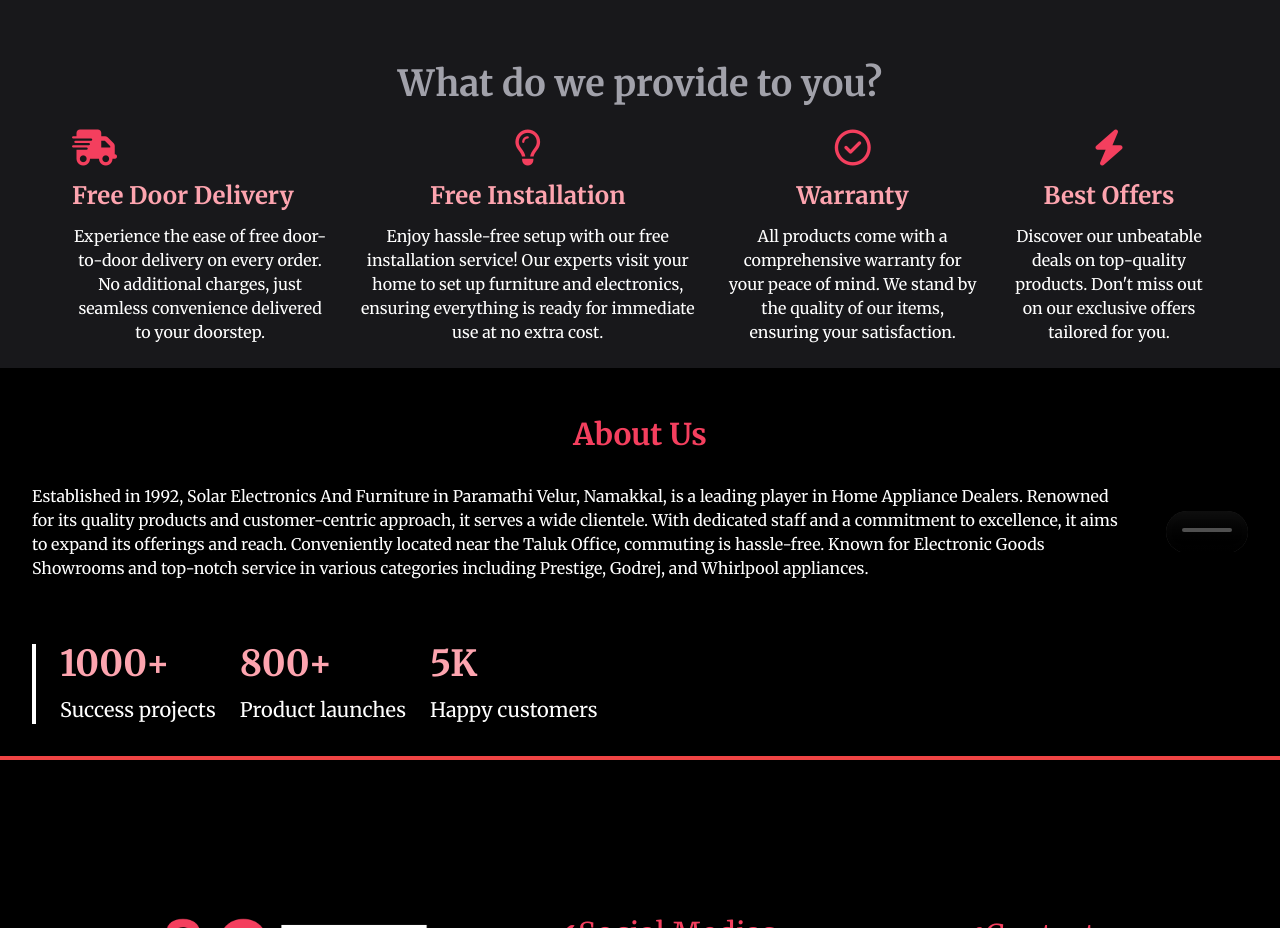
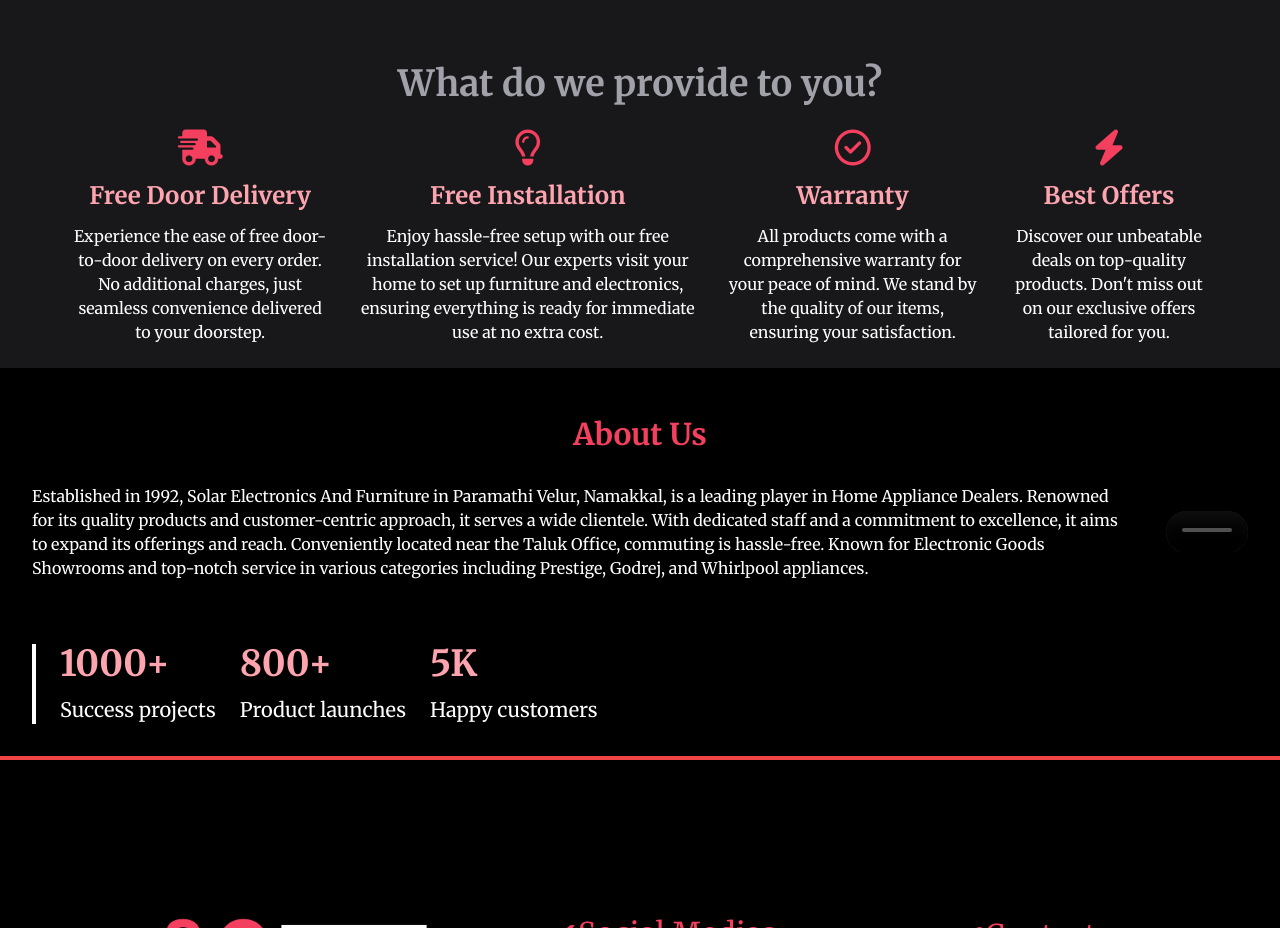
Before and after one commit to VSudarshana/Solar-Electronics-Furniture, a website: page index.html in a window 1280 px wide. Shown: the part 980-1908 px from the top of the page. Drawn offline with Linux system fonts and the light colour scheme; grey boxes are pictures that could not be loaded.

Commit message:
Update index.html

```diff
--- a/index.html
+++ b/index.html
@@ -147,8 +147,8 @@
     <div class="m-12 p-6">
       <h2 class="text-zinc-400 text-4xl font-bold text-center">What do we provide to you?</h2>
 
-      <div class="flex flex-col lg:flex-row gap-8 mt-6 items-center">
-        <div class="flex flex-col gap-3">
+      <div class="flex flex-col lg:flex-row gap-8 mt-6">
+        <div class="flex flex-col gap-3 items-center">
           <i class="fa-solid fa-truck-fast text-rose-500 text-4xl items-center"></i>
           <h3 class="font-bold text-2xl text-rose-300">Free Door Delivery</h3>
           <p class="text-white text-center">Experience the ease of free door-to-door delivery on every order. No
```
